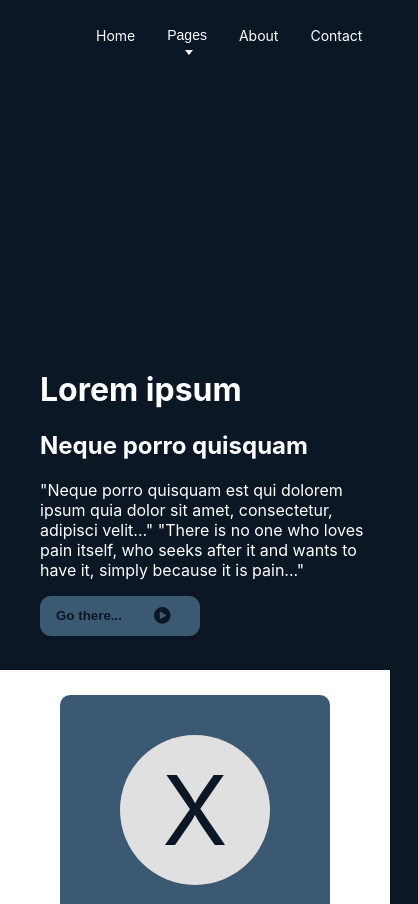
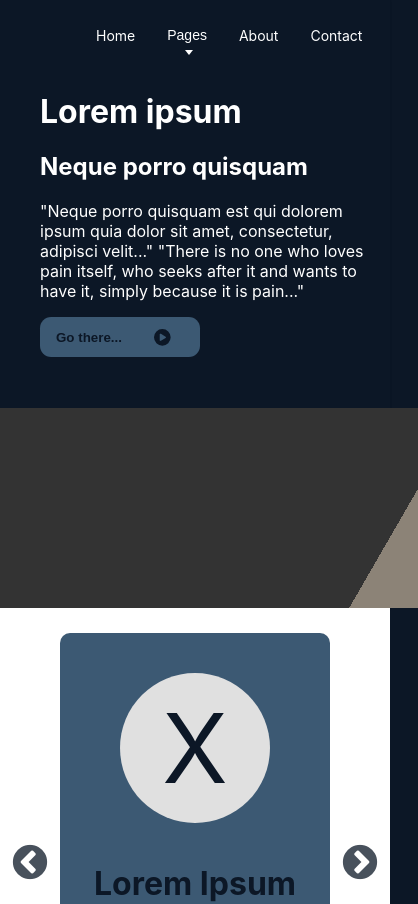
Before and after one commit to sammy0804/Samara_Rincon_prueba_frontend, a React (Create React App) app: page / in a window 390 px wide. Shown: the top 904 px of the page, 418 px wide, since content can reach past the window. Built offline with nearby package versions, Linux system fonts and the light colour scheme.

Commit message:
added print the values and added animation in header

```diff
--- a/src/components/Header/Header.jsx
+++ b/src/components/Header/Header.jsx
@@ -6,6 +6,10 @@ import { FontAwesomeIcon } from '@fortawesome/react-fontawesome';
 import { faCirclePlay } from '@fortawesome/free-solid-svg-icons';
 
 const Header = () => {
+  const handleClick = () => {
+    console.log('Go There');
+  };
+
   return (
     <div className='header'>
        <div className='title'>
@@ -17,15 +21,12 @@ const Header = () => {
               "Neque porro quisquam est qui dolorem ipsum quia dolor sit amet, consectetur, adipisci velit..."
               "There is no one who loves pain itself, who seeks after it and wants to have it, simply because it is pain..."
             </p>
-            <button className='go-there'>Go there...
+            <button className='go-there' onClick={handleClick}>Go there...
               <FontAwesomeIcon icon={faCirclePlay} size="lg"/>
-
             </button>
           </div>
        </div>
-       <div className='animation'>
-
-       </div>
+       <div className='animation'></div>
     </div>
   );
 };
--- a/src/components/footer/Footer.jsx
+++ b/src/components/footer/Footer.jsx
@@ -2,6 +2,12 @@ import React from 'react';
 import '../../styles/footer.css'; // Make sure this path is correct
 
 const Footer = () => {
+  // Click event handler for the link
+  const handleLinkClick = (e) => {
+    e.preventDefault(); // Prevent the default link behavior
+    console.log('Footer link');
+  };
+
   return (
     <div className="footer">
         <div className="grid-footer">
@@ -19,7 +25,9 @@ const Footer = () => {
             </div>
         </div>
         <div className="footer-bottom">
-            <p>Lorem ipsum dolor sit amet, consectetur adipiscing elit. <a href="#">Link here</a> Lorem ipsum</p>
+            <p>Lorem ipsum dolor sit amet, consectetur adipiscing elit.
+                <a  href="/some-path" onClick={handleLinkClick}>Link here</a>
+            Lorem ipsum</p>
         </div>
     </div>
   );
--- a/src/components/form/Form.jsx
+++ b/src/components/form/Form.jsx
@@ -1,10 +1,14 @@
-import React from 'react';
+import React, { useState }  from 'react';
 import Dropdown from './Select';
 import CheckboxGroup from './CheckboxGroup';
 import RadioGroup from './RadioGroup';
 import '../../styles/form.css'
 
 const Form = () =>{
+    const [name, setName] = useState('');
+    const [email, setEmail] = useState('');
+    const [message, setMessage] = useState('');
+
     const dropdownOptions = [
         { value: 'select', label: 'Select' },
         { value: 'option1', label: 'Option 1' },
@@ -20,6 +24,16 @@ const Form = () =>{
         { value: 'option4', label: 'Option 4' },
     ];
 
+    const handleSubmit = (e) => {
+        e.preventDefault(); // Prevent the default form submit action
+        console.log('Form Values', { name, email, message });
+
+        // Clear the input fields after submission
+        setName('');
+        setEmail('');
+        setMessage('');
+    };
+
     return(
         <div className="grid-container">
             <div className="select-container">
@@ -29,23 +43,41 @@ const Form = () =>{
             <div className="multiselect-container">
                 <RadioGroup options={groupOptions} />
             </div>
-            <div className="form-container">
+            <form className="form-container" onSubmit={handleSubmit}>
                 <div className="input-group">
                     <label htmlFor="name">Name:</label>
-                    <input type="text" id="name" placeholder="Enter your name..." />
+                    <input
+                        type="text"
+                        id="name"
+                        placeholder="Enter your name..."
+                        value={name}
+                        onChange={(e) => setName(e.target.value)}
+                    />
                 </div>
 
                 <div className="input-group">
                     <label htmlFor="email">Email:</label>
-                    <input type="email" id="email" placeholder="Enter your email..." />
+                    <input
+                        type="email"
+                        id="email"
+                        placeholder="Enter your email..."
+                        value={email}
+                        onChange={(e) => setEmail(e.target.value)}
+                    />
                 </div>
 
                 <div className="input-group">
                     <label htmlFor="textarea">Message:</label>
-                    <textarea id="textarea" rows="4" placeholder="Enter your message..."></textarea>
+                    <textarea
+                        id="textarea"
+                        rows="4"
+                        placeholder="Enter your message..."
+                        value={message}
+                        onChange={(e) => setMessage(e.target.value)}
+                    ></textarea>
                 </div>
                 <button type="submit" className="submit-button">Submit</button>
-            </div>
+            </form>
         </div>
 
     );
--- a/src/styles/Navbar.css
+++ b/src/styles/Navbar.css
@@ -26,12 +26,42 @@
   font-weight: bold;
 }
 
+.go-there {
+  /* ... existing styles ... */
+  transition: background-color 0.3s ease; /* Smooth transition for background color */
+}
+
+.go-there:hover {
+  background-color: #4a6fa5;
+  font-weight: bold;
+}
+
+.go-there:active {
+  transform: scale(0.98); /* Slightly scale down the button when clicked */
+}
+
 .fa-circle-play {
   margin-left: 2rem; /* Add some space between the text and the icon */
 }
 
-.animation{
-  background-color: #8C8377;
+@keyframes moveGradient {
+  0% {
+    background-position: 0% 50%;
+  }
+  50% {
+    background-position: 100% 50%;
+  }
+  100% {
+    background-position: 0% 50%;
+  }
+}
+
+.animation {
+  /* Create a linear gradient background that will animate */
+  background: linear-gradient(-60deg, #8C8377 50%, #333 50%);
+  background-size: 200% 200%; /* Make the background large enough to allow movement */
+  animation: moveGradient 3s linear infinite; /* Apply the animation */
+  height: auto; /* Adjust the height as needed */
 }
 
 .title-container{
@@ -144,3 +174,44 @@ li .menu-items{
   line-height: 10px;
   padding: 0px 10px;
 }
+
+@media (max-width: 1024px) { /* Tablet */
+  .header {
+    grid-template-columns: 1fr; /* Stack the containers */
+    text-align: center; /* Center text for a stacked layout */
+  }
+
+  .title-container,
+  .select-container,
+  .multiselect-container,
+  .form-container {
+    margin-top: 10%; /* Add some top margin for spacing */
+  }
+
+  .nav-area {
+    justify-content: center; /* Center navbar items */
+  }
+
+  .go-there {
+    justify-content: center; /* Center button text and icon */
+  }
+
+  .animation{
+    height: 300px;
+  }
+}
+
+@media (max-width: 768px) { /* Mobile */
+  .header {
+    grid-template-columns: 1fr; /* Stack the containers */
+    text-align: center; /* Center text for a stacked layout */
+  }
+
+  .title-container {
+    margin-top: 5%; /* Remove top margin if it's too much for mobile */
+  }
+
+  .animation{
+    height: 200px;
+  }
+}
```
